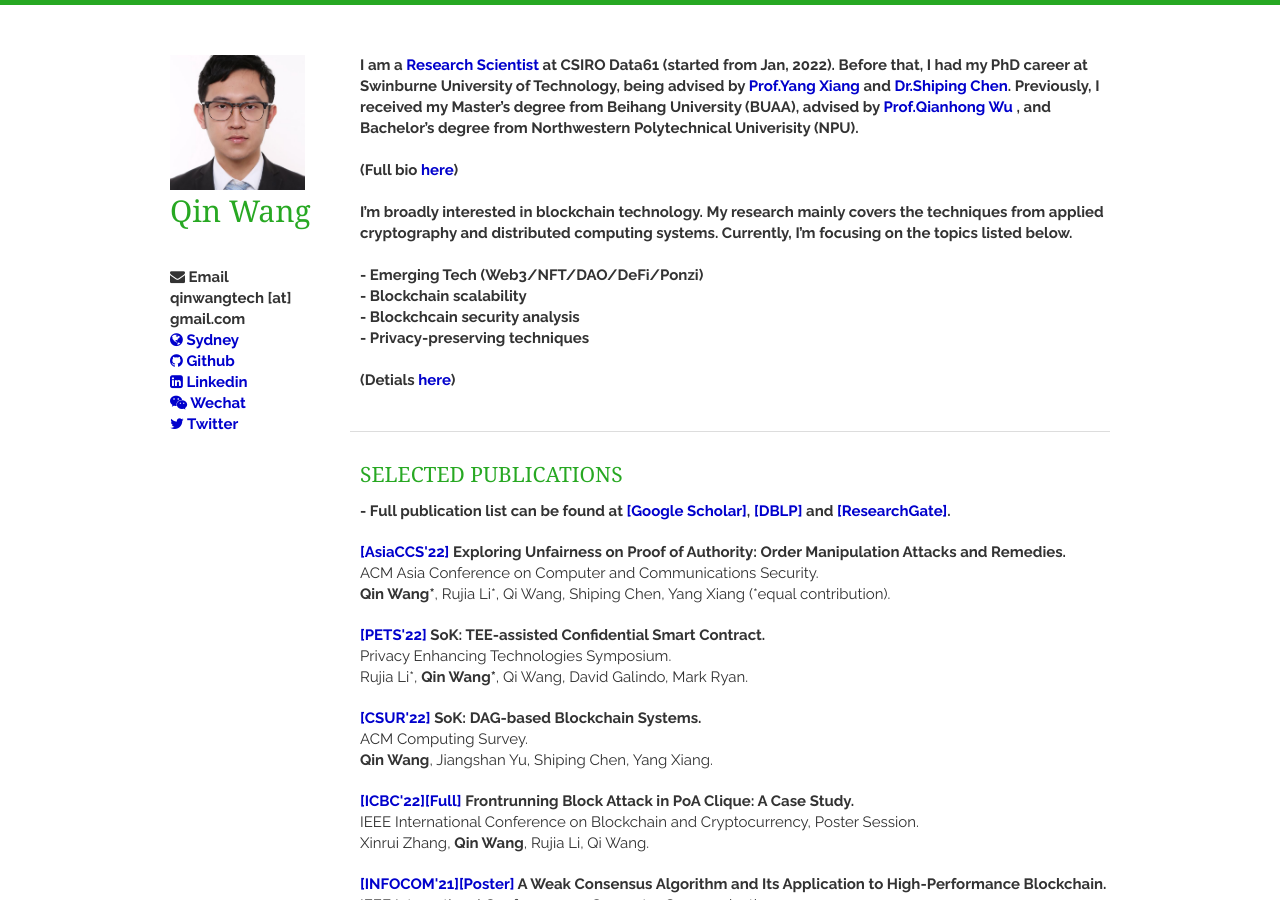
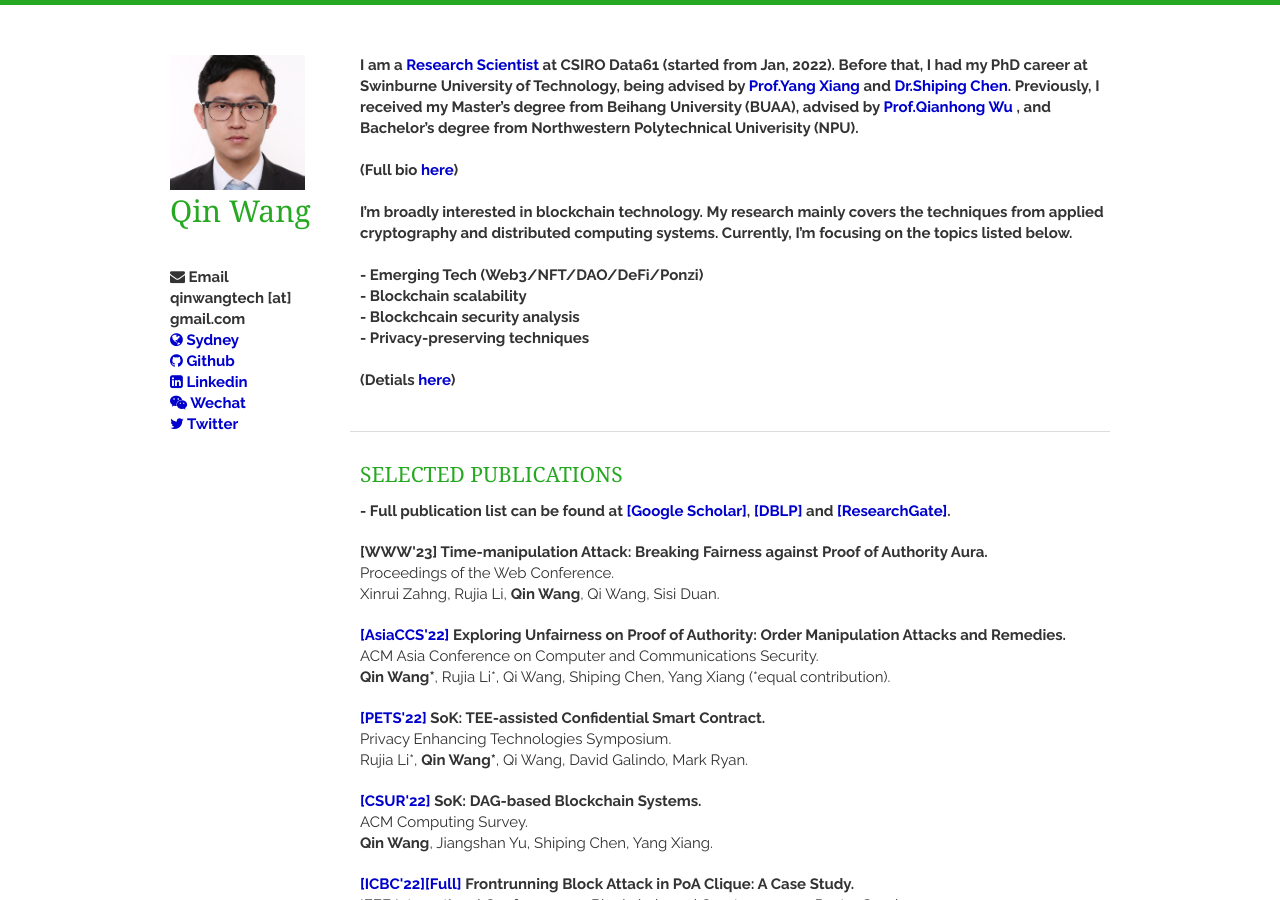
Before and after one commit to AaronWang-git/qinwang-git.github.io, a Jekyll site: the page built from index.html, in a window 1280 px wide and 900 px high. Built offline with Jekyll 4.4.1, drawn with Linux system fonts in a browser that asks for light colours; nearby versions of some CDN libraries; a script that is not in the unit is left out; the list of posts is cut into pages by our own code.

Commit message:
Update publications.html

```diff
--- a/_includes/publications.html
+++ b/_includes/publications.html
@@ -5,6 +5,15 @@
 
     <article>
     <strong> - Full publication list can be found at <a href = "https://scholar.google.com/citations?user=6jdTO0cAAAAJ&hl=en" target="_blank">[Google Scholar]</a>, <a href = "https://dblp.org/pid/35/1647-8.html" target="_blank">[DBLP]</a> and <a href = "https://www.researchgate.net/profile/Qin-Wang-84" target="_blank">[ResearchGate]</a>.</strong>
+    </article>
+
+    <article>
+        <header>
+            <strong> [WWW'23]
+                 Time-manipulation Attack: Breaking Fairness against Proof of Authority Aura. </strong>
+            <br> Proceedings of the Web Conference.
+            <br> <b>Xinrui Zahng</b>, <b>Rujia Li</b>, <strong>Qin Wang</strong>, Qi Wang, Sisi Duan.
+       </header>
     </article>
 
     <article>
```
